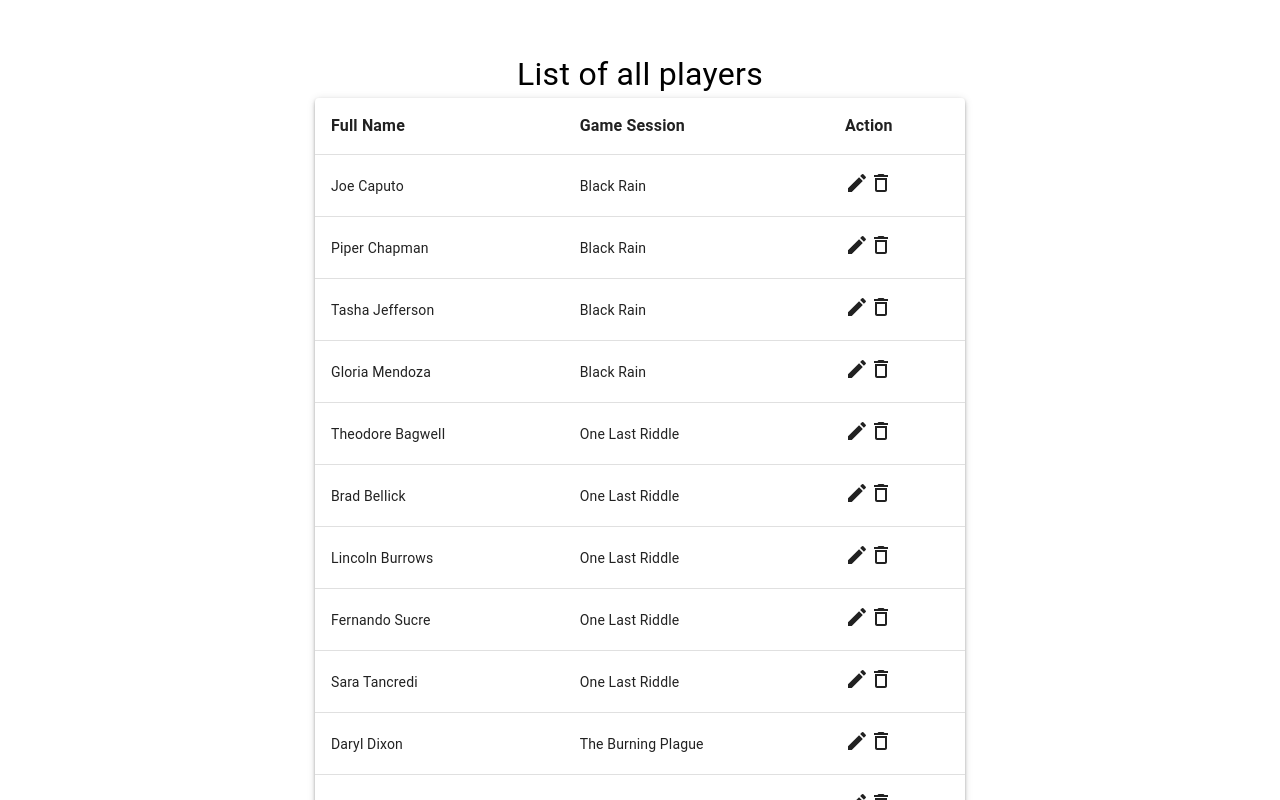
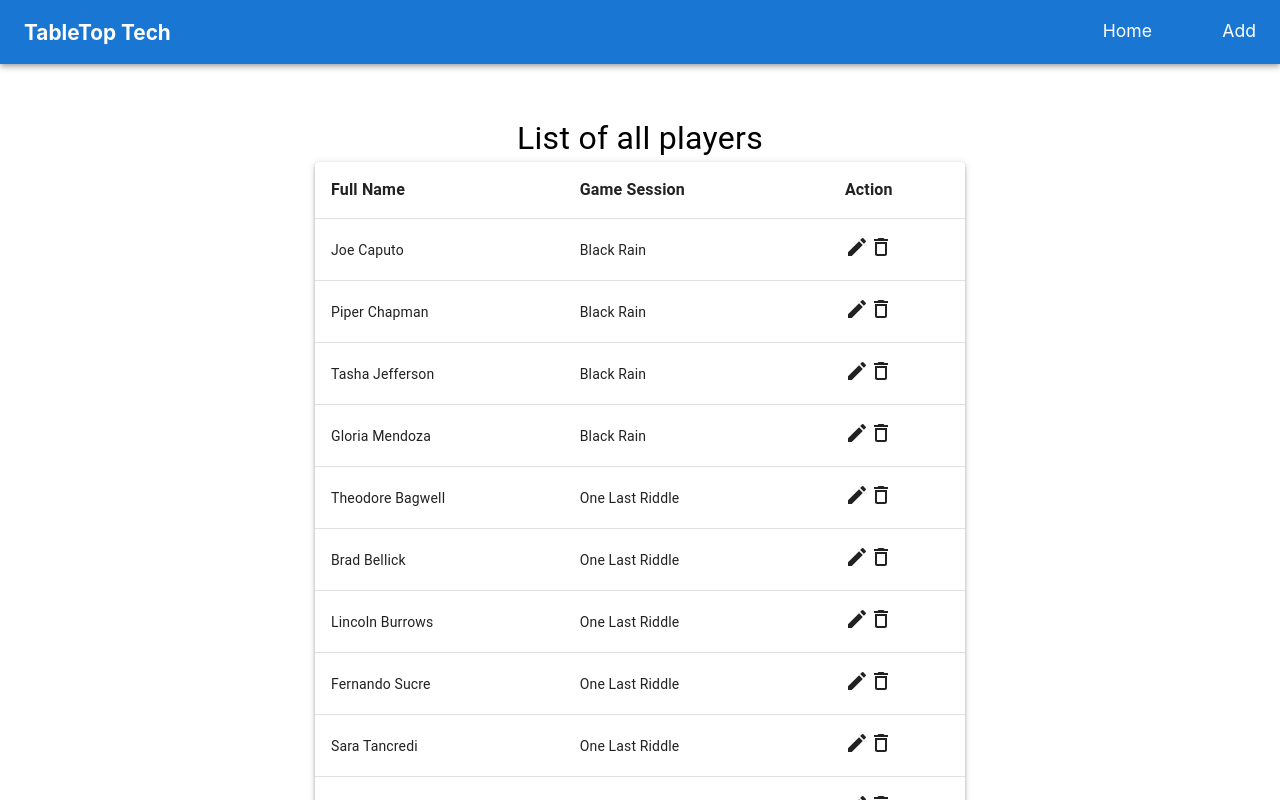
Before and after one commit to princevishwa4/tabletop_tech, a React (Create React App) app: page / in a window 1280 px wide. Shown: the top 800 px of the page. Built offline with nearby package versions, Linux system fonts and the light colour scheme.

Commit message:
created header and added to the routes file

```diff
--- /dev/null
+++ b/src/components/Header/Header.css
@@ -0,0 +1,21 @@
+.header {
+    position: static !important;
+}
+
+.logo_wrapper {
+    text-align: left !important;
+}
+
+.logo {
+    color: #fff;
+    font-size: 1.3rem;
+    font-weight: 700;
+    text-decoration: none;
+}
+
+.tabs {
+    float: right;
+    color: #fff;
+    font-size: 1.1rem;
+    text-decoration: none;
+}
--- /dev/null
+++ b/src/components/Header/Header.jsx
@@ -0,0 +1,37 @@
+// MUI imports
+import AppBar from "@mui/material/AppBar";
+import Grid from "@mui/material/Grid";
+import Toolbar from "@mui/material/Toolbar";
+
+// Routing imports
+import { NavLink } from "react-router-dom";
+
+import "./Header.css";
+
+const Header = () => {
+  return (
+    <AppBar className="header">
+      <Toolbar>
+        <Grid container spacing={2}>
+          <Grid item xs={8} md={10} className="logo_wrapper">
+            <NavLink className="logo" exact to="/">
+              TableTop Tech
+            </NavLink>
+          </Grid>
+          <Grid item xs={2} md={1}>
+            <NavLink className="tabs" exact to="/">
+              Home
+            </NavLink>
+          </Grid>
+          <Grid item xs={2} md={1}>
+            <NavLink className="tabs" exact to="/add">
+              Add
+            </NavLink>
+          </Grid>
+        </Grid>
+      </Toolbar>
+    </AppBar>
+  );
+};
+
+export default Header;
--- /dev/null
+++ b/src/components/Header/index.js
@@ -0,0 +1,3 @@
+import Header from "./Header";
+
+export default Header;
--- a/src/routing/Routing.js
+++ b/src/routing/Routing.js
@@ -2,6 +2,7 @@
 import { Routes, Route, Navigate } from "react-router-dom";
 
 // Custom components imports
+import Header from "../components/Header";
 
 // Pages imports
 import Home from "../pages/Home";
@@ -9,7 +10,7 @@ import Home from "../pages/Home";
 const Routing = () => {
   return (
     <>
-      {/* <Header /> */}
+      <Header />
       <Routes>
         <Route path="/" element={<Home />} />
       </Routes>
```
